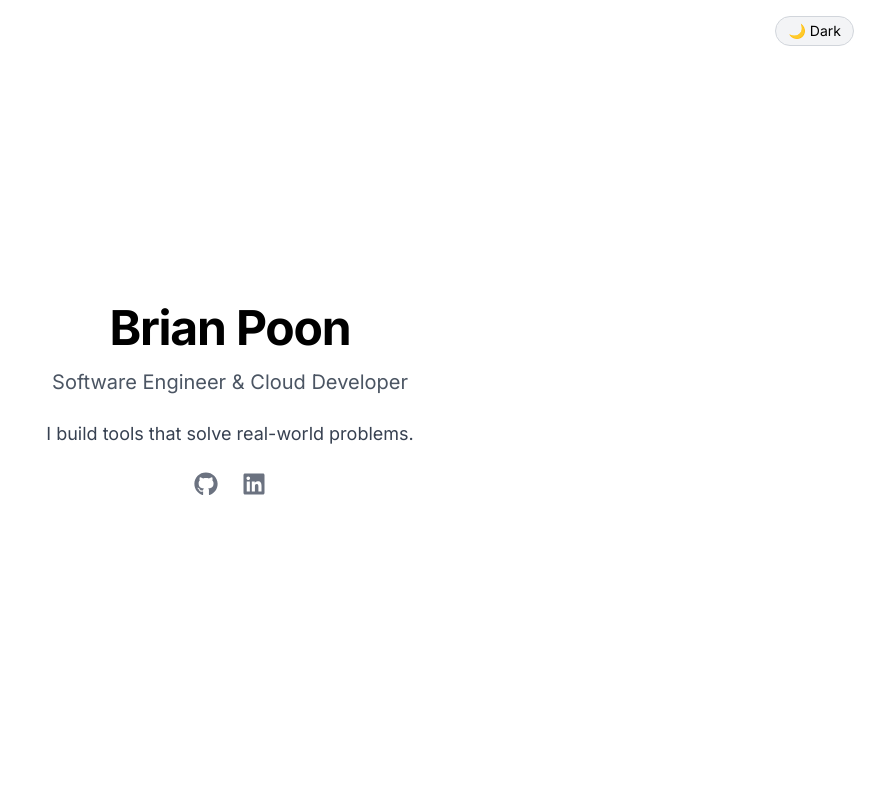
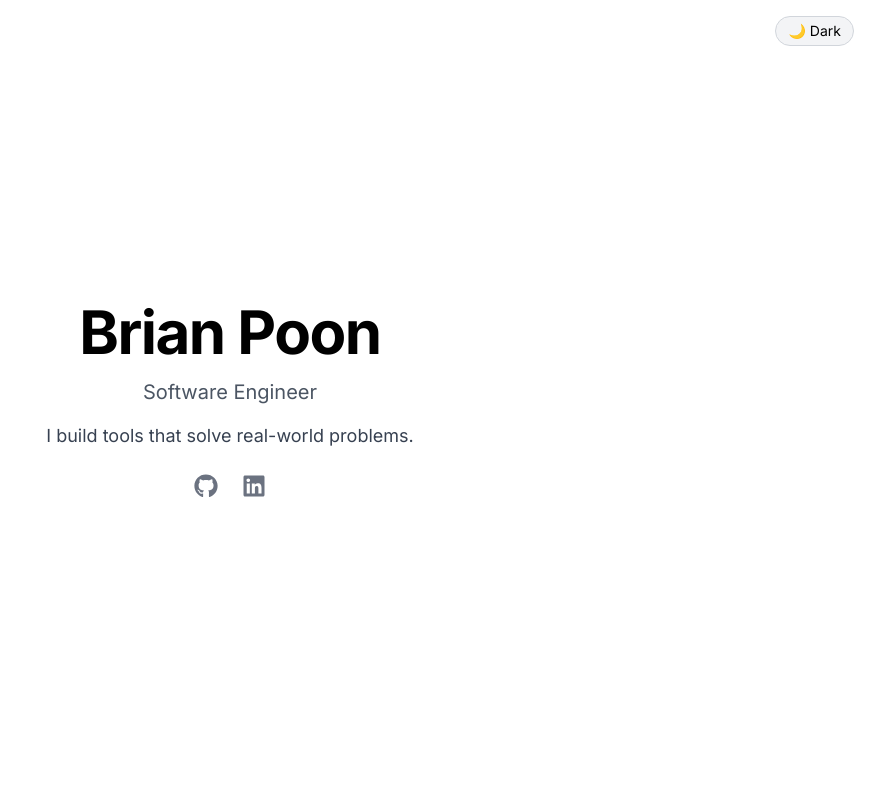
Before and after one commit to Brian-S-Poon/brianpoon.com, a React (Vite) app: page / in a window 1280 px wide. Shown: the top 800 px of the page, without its empty margins (410-1280 px from the left). Built offline with nearby package versions, Linux system fonts and the light colour scheme; the HTML template or start-up script is replaced by a standard one.

Commit message:
Update Hero.jsx

```diff
--- a/src/components/Hero.jsx
+++ b/src/components/Hero.jsx
@@ -4,25 +4,27 @@ import { FaGithub, FaLinkedin } from 'react-icons/fa';
 
 export default function Hero() {
   return (
-    <section className="min-h-screen flex flex-col justify-center items-center text-center px-4">
+    <section className="min-h-screen flex flex-col justify-center items-center text-center px-6">
       <motion.h1
-        className="text-5xl font-bold tracking-tight mb-4"
+        className="text-5xl sm:text-6xl font-bold tracking-tight leading-tight mb-4"
         initial={{ opacity: 0, y: 10 }}
         animate={{ opacity: 1, y: 0 }}
         transition={{ delay: 0.1, duration: 0.6 }}
       >
         Brian Poon
       </motion.h1>
+
       <motion.h2
-        className="text-xl text-gray-600 dark:text-gray-400"
+        className="text-lg sm:text-xl text-gray-600 dark:text-gray-400 mb-4"
         initial={{ opacity: 0, y: 10 }}
         animate={{ opacity: 1, y: 0 }}
         transition={{ delay: 0.3, duration: 0.6 }}
       >
-        Software Engineer & Cloud Developer
+        Software Engineer
       </motion.h2>
+
       <motion.p
-        className="mt-6 max-w-xl text-lg text-gray-700 dark:text-gray-300"
+        className="max-w-xl text-base sm:text-lg text-gray-700 dark:text-gray-300 leading-relaxed"
         initial={{ opacity: 0, y: 10 }}
         animate={{ opacity: 1, y: 0 }}
         transition={{ delay: 0.5, duration: 0.6 }}
```
